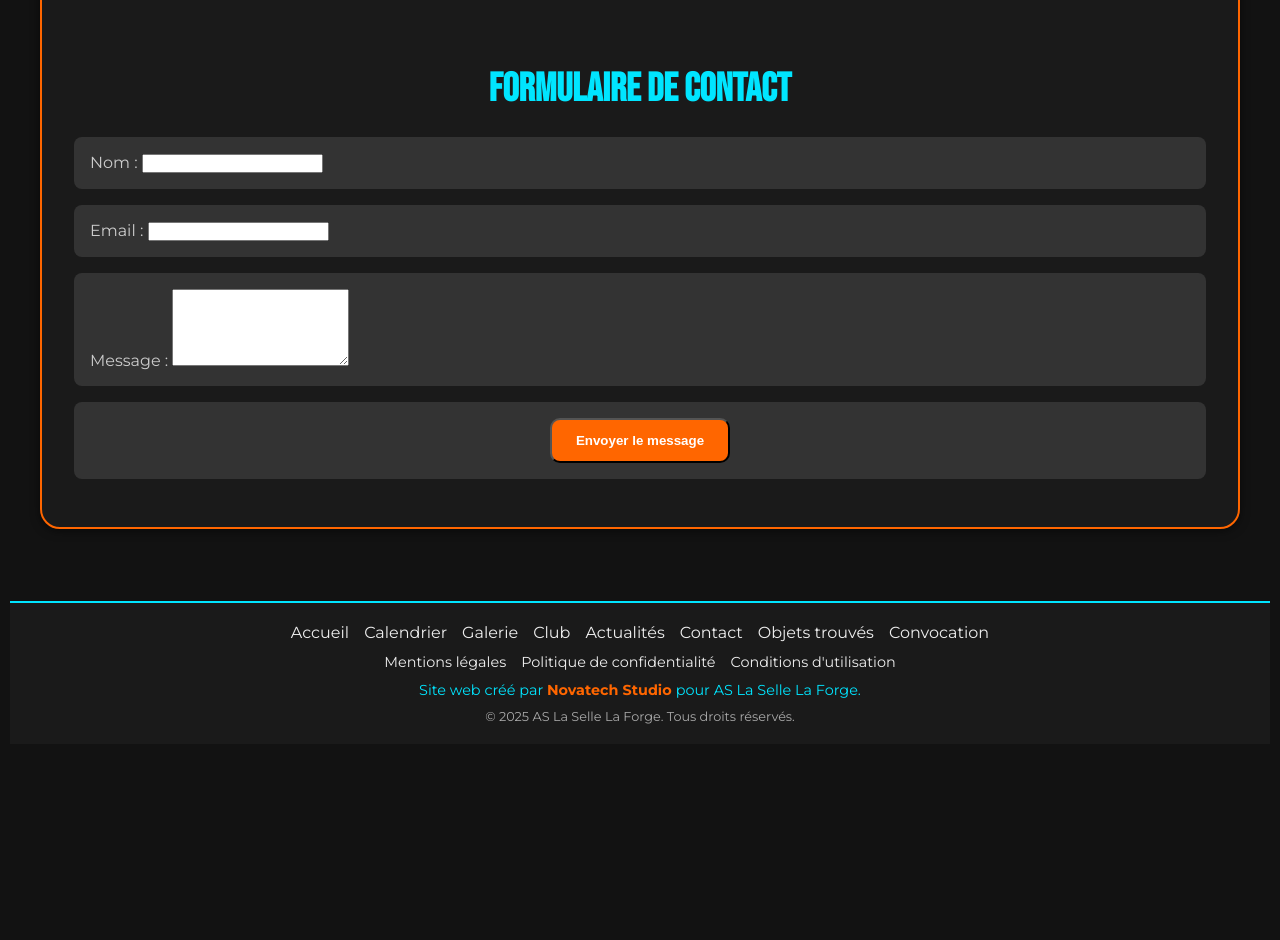
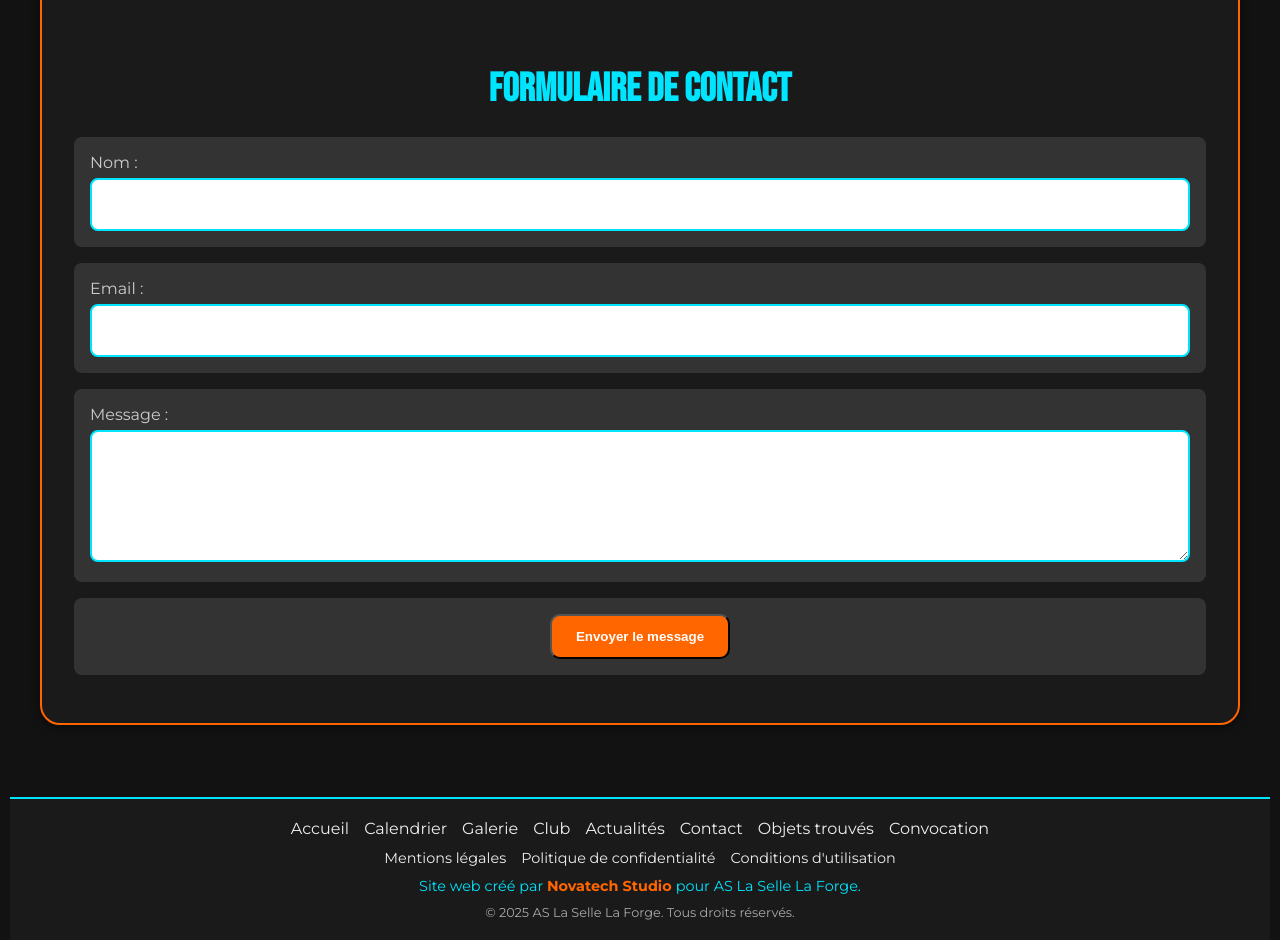
Before and after one commit to fredchanu/club-foot-la-selle-la-forge-1, a website: page contact.html in a window 1280 px wide. Shown: the part 1460-2400 px from the top of the page. Before the commit the page ends 2204 px from the top, so only its background shows below. Drawn offline with Linux system fonts and the light colour scheme; grey boxes are pictures that could not be loaded.

Commit message:
Amélioration du formulaire de contact : ajout de styles pour les champs de saisie et mise à jour de l'ID du formulaire dans contact.html. Lien direct vers le formulaire ajouté dans index.html.

```diff
--- a/assets/css/style.css
+++ b/assets/css/style.css
@@ -687,6 +687,23 @@ h1, h2, h3, .logo-hero {
 .contact-item p {
   margin: 0.5rem 0;
 }
+.contacts-section input[type="text"],
+.contacts-section input[type="email"],
+.contacts-section textarea {
+  width: 100%;
+  padding: 14px;
+  font-size: 1.1rem;
+  border-radius: 8px;
+  border: 2px solid #00e5ff;
+  background-color: #fff;
+  color: #000;
+  margin-top: 6px;
+}
+
+.contacts-section textarea {
+  resize: vertical;
+}
+
 /* Carte */
 .contact-map {
   margin-top: 2rem;
--- a/contact.html
+++ b/contact.html
@@ -105,7 +105,7 @@
 
       <div class="formulaire-section" style="margin-top: 3rem;">
       <h2>Formulaire de Contact</h2>
-      <form name="contact-form" method="POST" data-netlify="true" action="/merci.html">
+      <form name="contact-form" id="formulaire-contact" method="POST" data-netlify="true" action="/merci.html">
         <input type="hidden" name="form-name" value="contact-form" />
 
         <div class="contact-item">
```
Also changed, not shown: index.html (+1 -1 lines).
